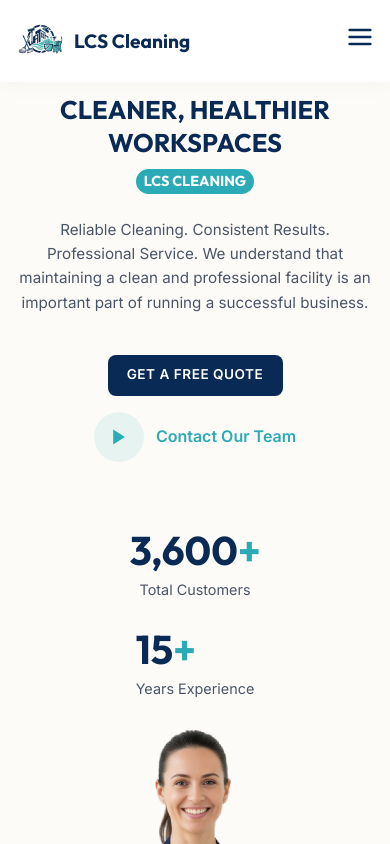
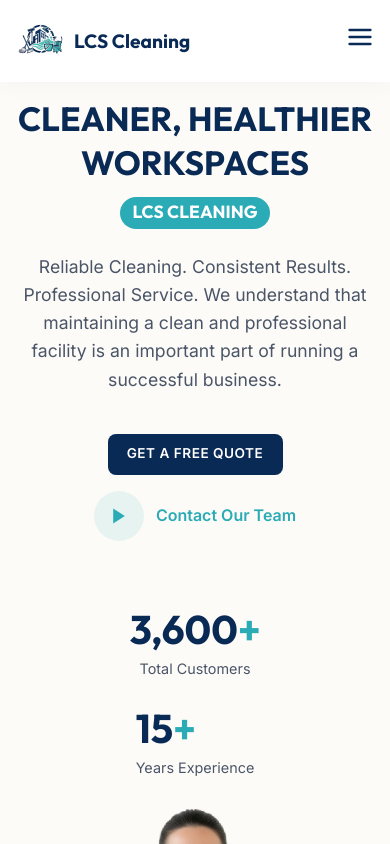
Before and after one commit to jawadashraf678/LCS-Cleaning-Services, a Next.js app: page / in a window 390 px wide. Shown: the top 844 px of the page. Built offline with nearby package versions, Linux system fonts and the light colour scheme.

Commit message:
Increase hero text size on mobile view

```diff
--- a/src/app/page.module.css
+++ b/src/app/page.module.css
@@ -940,21 +940,21 @@
     width: 100%;
   }
   .heroTitle {
-    font-size: 1.8rem;
+    font-size: 2.4rem;
     line-height: 1.3;
     word-break: break-word;
     overflow-wrap: break-word;
     hyphens: auto;
   }
   .highlightPill {
-    padding: 0.2rem 0.5rem;
-    font-size: 0.9rem;
+    padding: 0.3rem 0.8rem;
+    font-size: 1.2rem;
     display: inline-block;
     word-break: break-word;
     white-space: normal;
   }
   .heroDesc {
-    font-size: 1rem;
+    font-size: 1.15rem;
     text-align: center;
     max-width: 100%;
   }
@@ -1035,13 +1035,16 @@
 
 @media (max-width: 480px) {
   .heroTitle {
-    font-size: 1.6rem;
+    font-size: 2.1rem;
+  }
+  .highlightPill {
+    font-size: 1.1rem;
   }
   .heroLabel {
-    font-size: 0.75rem;
+    font-size: 0.9rem;
   }
   .heroDesc {
-    font-size: 0.95rem;
+    font-size: 1.1rem;
   }
   .heroCircleBg {
     width: 200px;
@@ -1057,8 +1060,6 @@
   .ctaGrid {
     grid-template-columns: 1fr;
     gap: 3rem;
-    display: flex;
-    flex-direction: column-reverse;
   }
 
   .contactFormCard {
```
